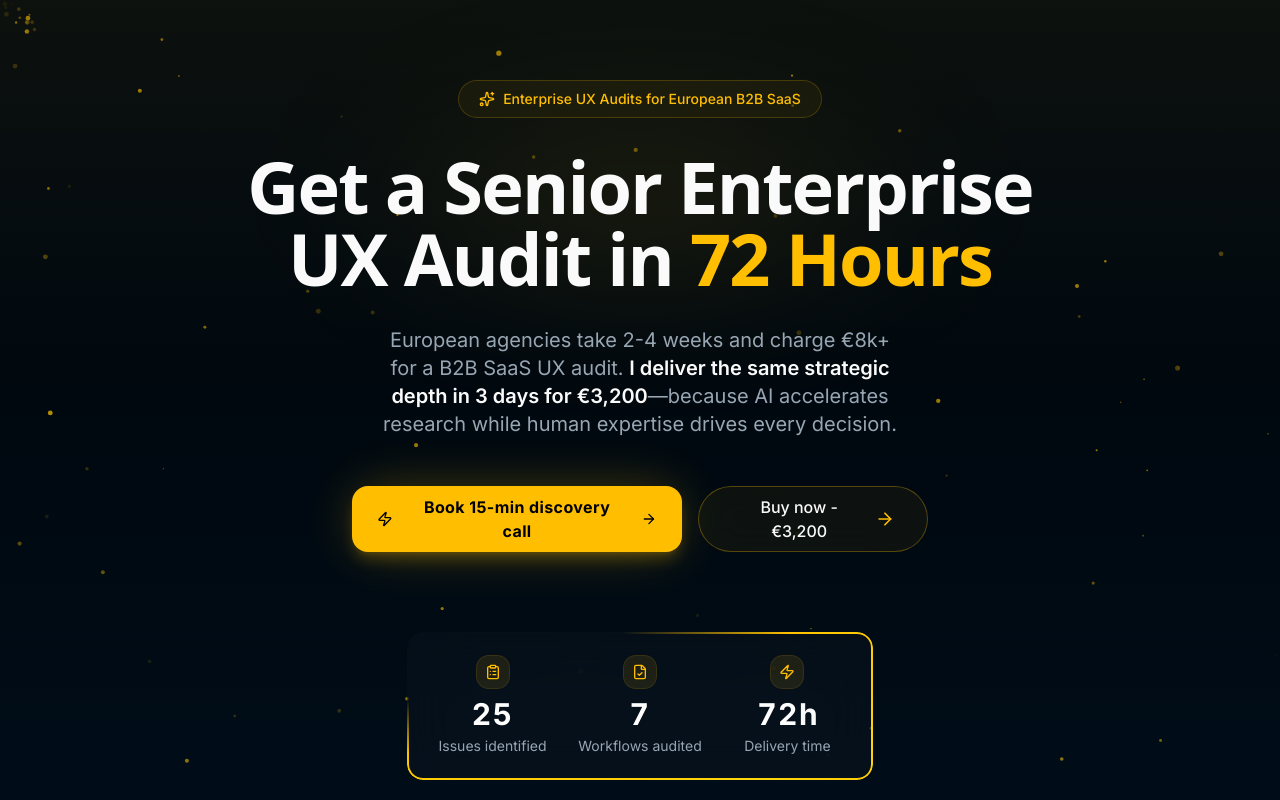
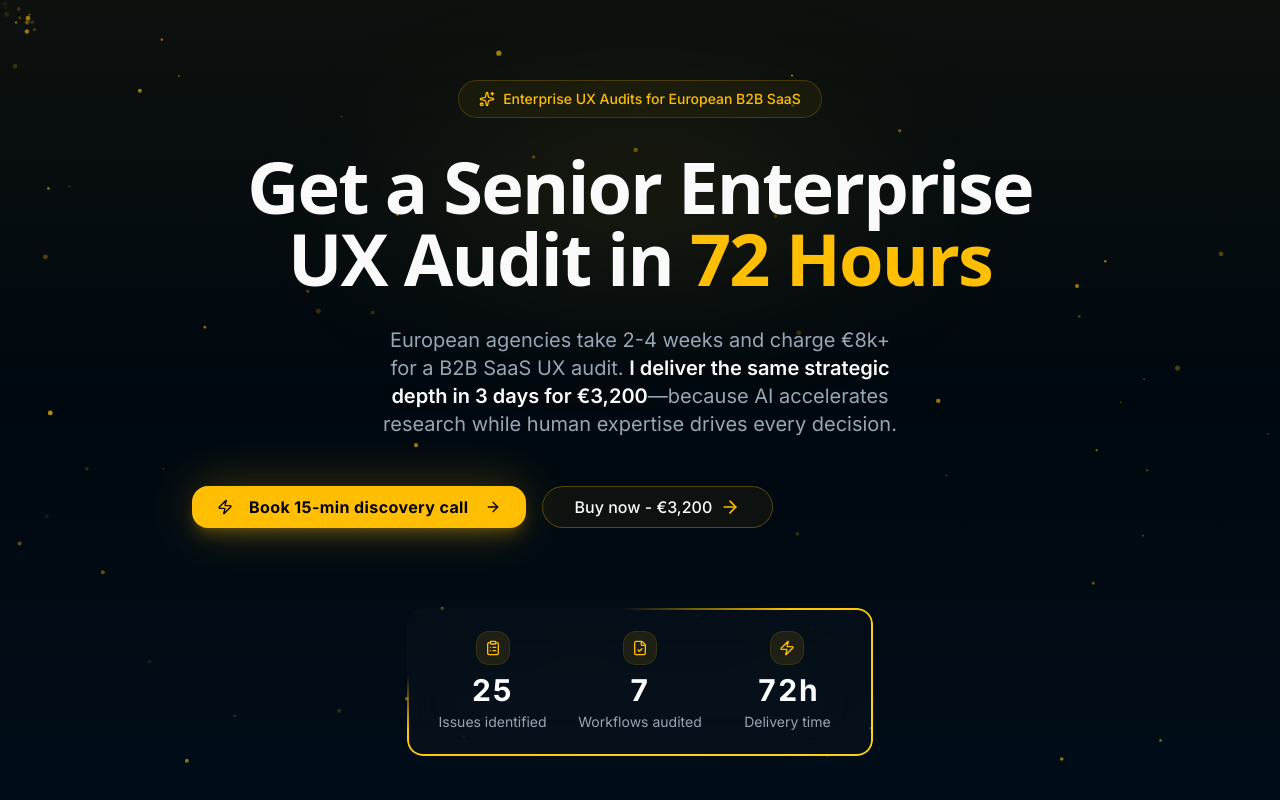
Before and after one commit to bry-the-guy/uxaudit, a Next.js app: page / in a window 1280 px wide. Shown: the top 800 px of the page. Built offline with nearby package versions, Linux system fonts and the light colour scheme; a web font is replaced by a local one.

Commit message:
Update page.tsx

```diff
--- a/app/page.tsx
+++ b/app/page.tsx
@@ -160,9 +160,9 @@ const fadeUp = {
 <motion.div
   {...fadeUp}
   transition={{ ...fadeUp.transition, delay: 0.3 }}
-  className="flex w-full max-w-xl flex-col sm:flex-row items-center gap-4 mt-4"
+  className="flex w-full max-w-4xl flex-col md:flex-row items-center gap-4 mt-4"
 >
-  <div className="relative w-full sm:w-auto">
+  <div className="relative w-full md:w-auto">
     <div className="absolute inset-0 blur-xl bg-primary/30 rounded-full animate-pulse" />
     <ShinyButton
       onClick={() =>
@@ -171,7 +171,7 @@ const fadeUp = {
           "_blank"
         )
       }
-      className="w-full sm:w-auto justify-center relative px-6 py-3 md:py-2 text-base font-bold shadow-lg shadow-primary/20 bg-primary text-black border-primary/50"
+      className="w-full md:w-auto justify-center relative px-6 py-3 md:py-2 text-base font-bold shadow-lg shadow-primary/20 bg-primary text-black border-primary/50"
     >
       <Zap className="h-4 w-4 mr-2 text-black" />
       Book 15-min discovery call
@@ -183,7 +183,7 @@ const fadeUp = {
     href="https://buy.stripe.com/cNibJ3a1jcYzbqtbd7gbm01"
     target="_blank"
     rel="noopener noreferrer"
-    className="w-full sm:w-auto inline-flex items-center justify-center gap-2 rounded-full border border-primary/30 bg-primary/5 backdrop-blur-xl px-8 py-4 md:py-2 text-base font-medium hover:bg-primary/10 hover:border-primary/40 transition-colors"
+    className="w-full md:w-auto inline-flex items-center justify-center gap-2 rounded-full border border-primary/30 bg-primary/5 backdrop-blur-xl px-8 py-4 md:py-2 text-base font-medium hover:bg-primary/10 hover:border-primary/40 transition-colors whitespace-nowrap"
   >
     Buy now - €3,200
     <ArrowRight className="h-5 w-5 text-primary" />
```
